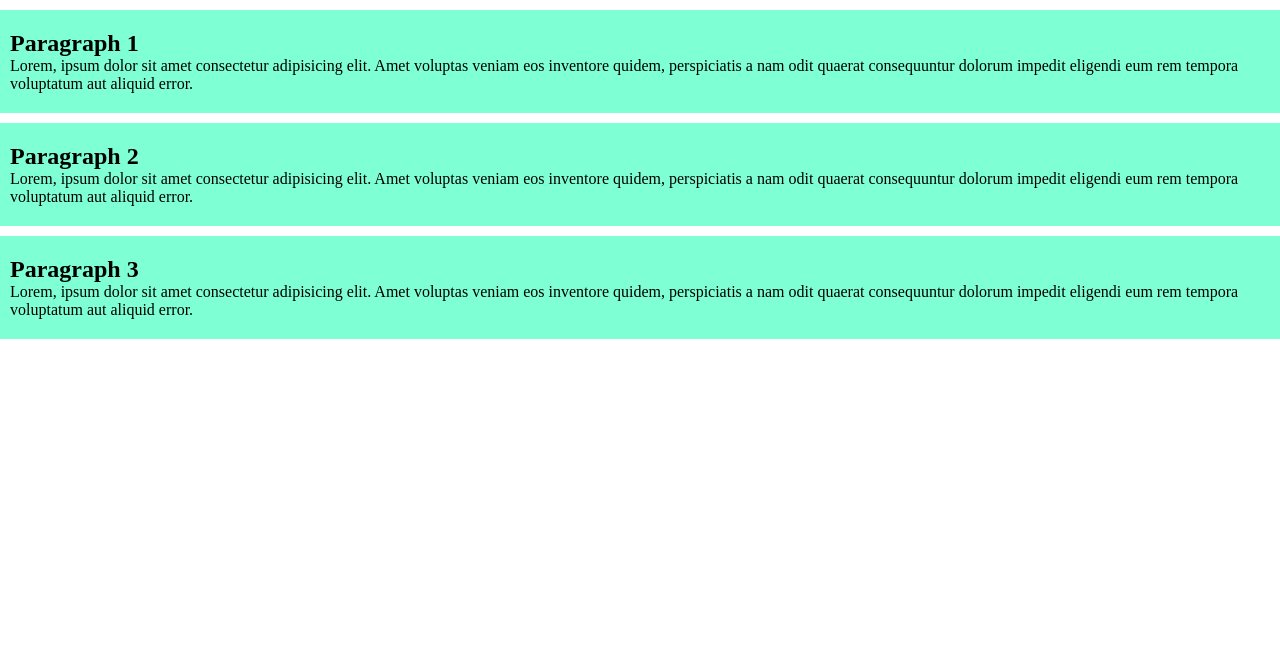
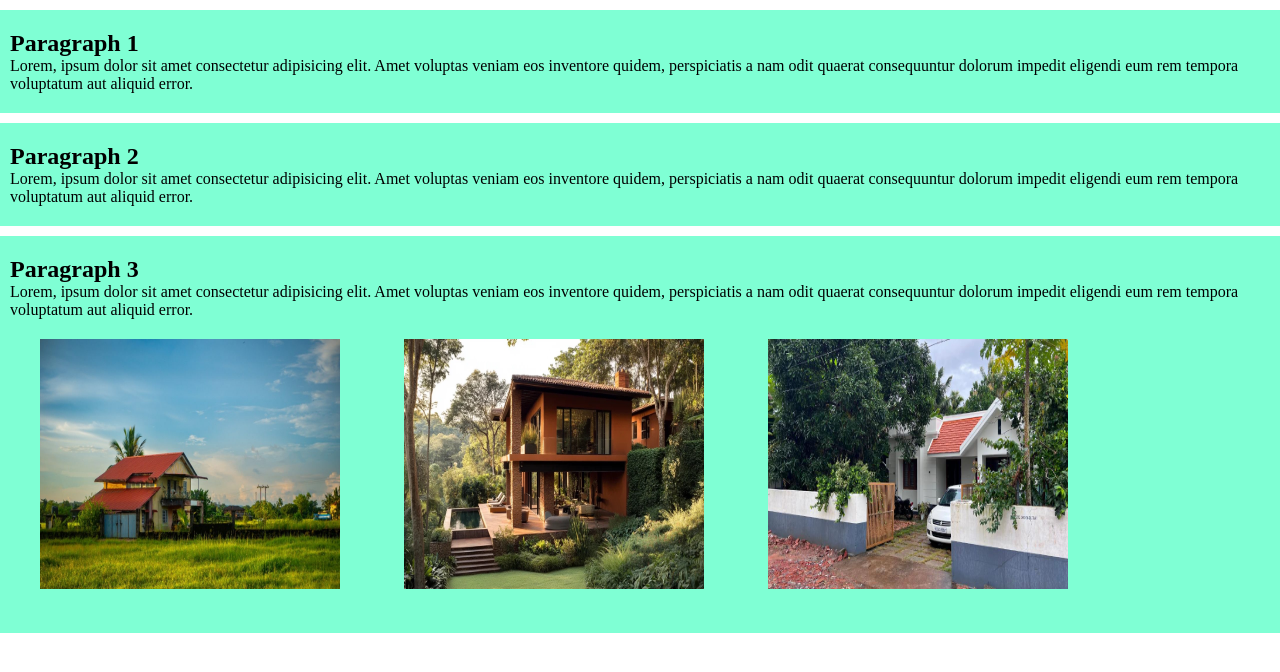
Before and after one commit to ZakariyaHussain/third-git-repo, a plain HTML site: page index.html in a window 1280 px wide. Drawn offline with Linux system fonts and the light colour scheme.

Commit message:
Image add

```diff
--- a/index.html
+++ b/index.html
@@ -18,6 +18,10 @@
     <div class="para">
         <h2>Paragraph 3</h2>
         <p>Lorem, ipsum dolor sit amet consectetur adipisicing elit. Amet voluptas veniam eos inventore quidem, perspiciatis a nam odit quaerat consequuntur dolorum impedit eligendi eum rem tempora voluptatum aut aliquid error.</p>
+
+        <img src="image/home-1.jpg" alt="">
+        <img src="image/home-2.jpg" alt="">
+        <img src="image/home-3.jpg" alt="">
     </div>
 </body>
 </html>
--- a/style.css
+++ b/style.css
@@ -7,3 +7,8 @@
     padding: 20px 10px;
     margin: 10px 0;
 }
+img{
+    width: 300px;
+    height: 250px;
+    margin: 20px 30px;
+}
```
Also changed, not shown: image/beef-curry.jpg (added), image/bg-1.jpg (added), image/bg.jpg (added), image/fish-curry.jpg (added), image/home-1.jpg (added), image/home-2.jpg (added), image/home-3.jpg (added), image/polao.jpeg (added).
